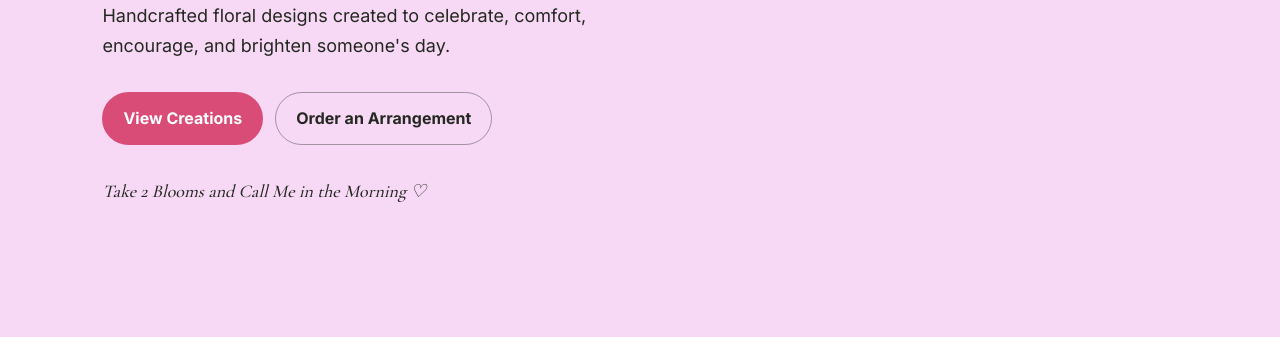
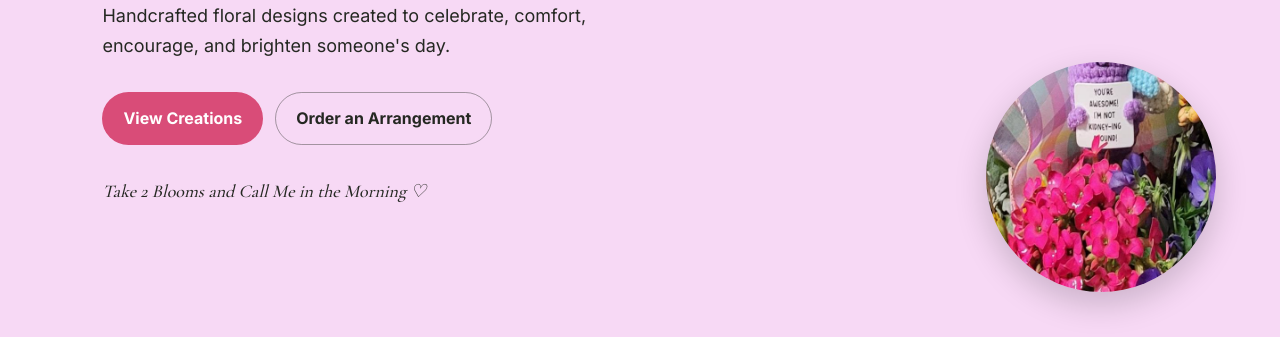
Before and after one commit to eliandino/shelbys-flower-fix, a plain HTML site: page index.html in a window 1280 px wide. Shown: the part 460-797 px from the top of the page. Drawn offline with nearby package versions, Linux system fonts and the light colour scheme.

Commit message:
Add circular flower-18 image to hero bottom right corner
Co-Authored-By: Claude Sonnet 5 <noreply@anthropic.com>

```diff
--- a/index.html
+++ b/index.html
@@ -29,7 +29,13 @@
     </header>
     <main>
       <section class="hero" id="home">
-        <div class="hero-bg"></div>
+        <div class="hero-bg">
+          <img
+            class="hero-decor"
+            src="assets/images/flower-18.jpg"
+            alt=""
+          />
+        </div>
         <div class="hero-copy reveal">
           <p class="eyebrow">Nurse by trade. Flower therapy by choice.</p>
           <h1>Flowers designed<br /><em>with heart.</em></h1>
--- a/styles.css
+++ b/styles.css
@@ -91,6 +91,16 @@ nav {
   position: absolute;
   inset: 0;
   background: rgb(247, 217, 245);
+}
+.hero-decor {
+  position: absolute;
+  right: 5%;
+  bottom: 6%;
+  width: clamp(140px, 18vw, 260px);
+  aspect-ratio: 1 / 1;
+  border-radius: 50%;
+  object-fit: cover;
+  box-shadow: 0 12px 32px rgba(0, 0, 0, 0.18);
 }
 .hero-copy {
   position: relative;
```
